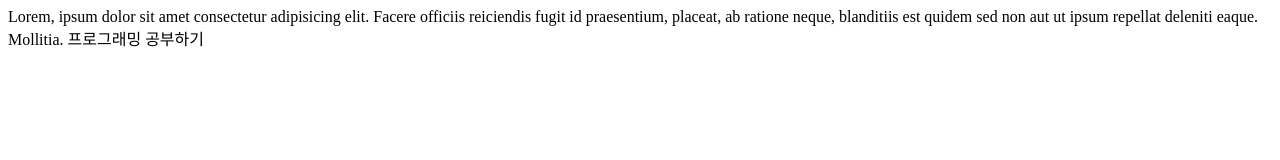
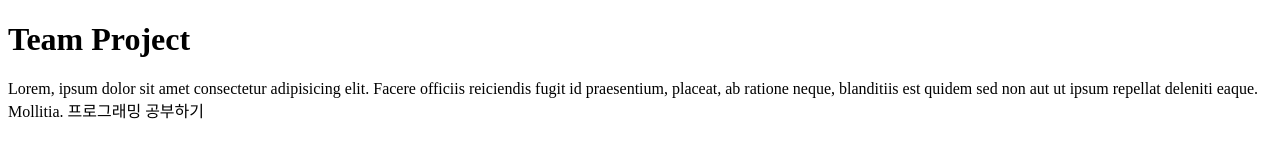
Before and after one commit to Seop2/dw202_test, a plain HTML site: page index.html in a window 1280 px wide. Drawn offline with Linux system fonts and the light colour scheme.

Commit message:
edit index.html

```diff
--- a/index.html
+++ b/index.html
@@ -7,6 +7,9 @@
     <title>Document</title>
   </head>
   <body>
+    <h1>
+      Team Project
+    </h1>
     Lorem, ipsum dolor sit amet consectetur adipisicing elit. Facere officiis
     reiciendis fugit id praesentium, placeat, ab ratione neque, blanditiis est
     quidem sed non aut ut ipsum repellat deleniti eaque. Mollitia.
```
